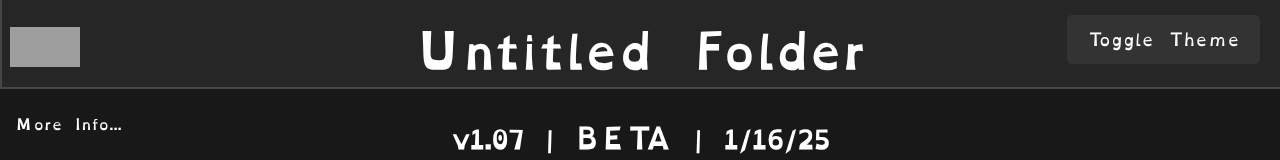
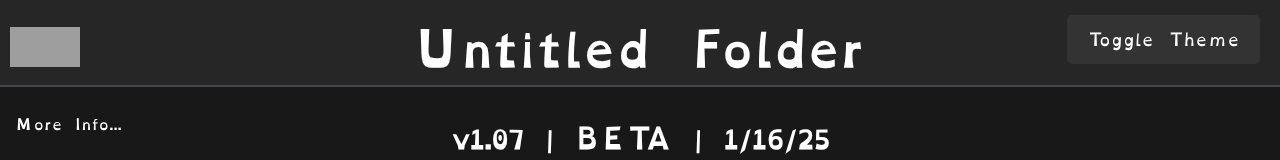
Before and after one commit to ItzKvrt/Untitled-Folder, a plain HTML site: page !Untitled-v1.07BETA/!Untitled.html in a window 1280 px wide. Shown: the top 160 px of the page. Drawn offline with Linux system fonts and the light colour scheme; grey boxes are pictures that could not be loaded.

Commit message:
Update !Untitled.html

```diff
--- a/!Untitled-v1.07BETA/!Untitled.html
+++ b/!Untitled-v1.07BETA/!Untitled.html
@@ -35,7 +35,7 @@
         left: 0;
         padding: 15px 0;
         color: white;
-        border: 2px solid rgba(67,70,75);
+        border-bottom: 2px solid rgba(67,70,75);
         position: fixed;
         background: rgba(169, 169, 169, 0.1);
         width: 100%;
```
